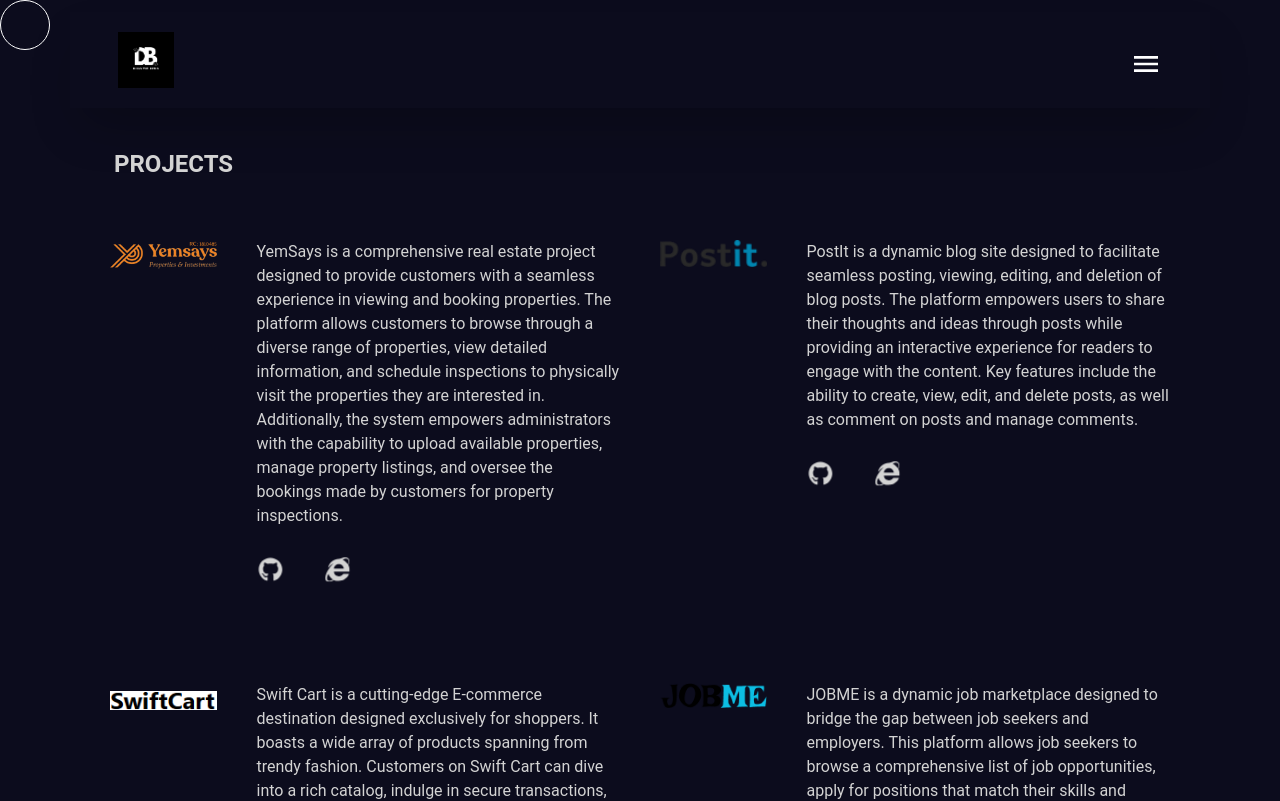
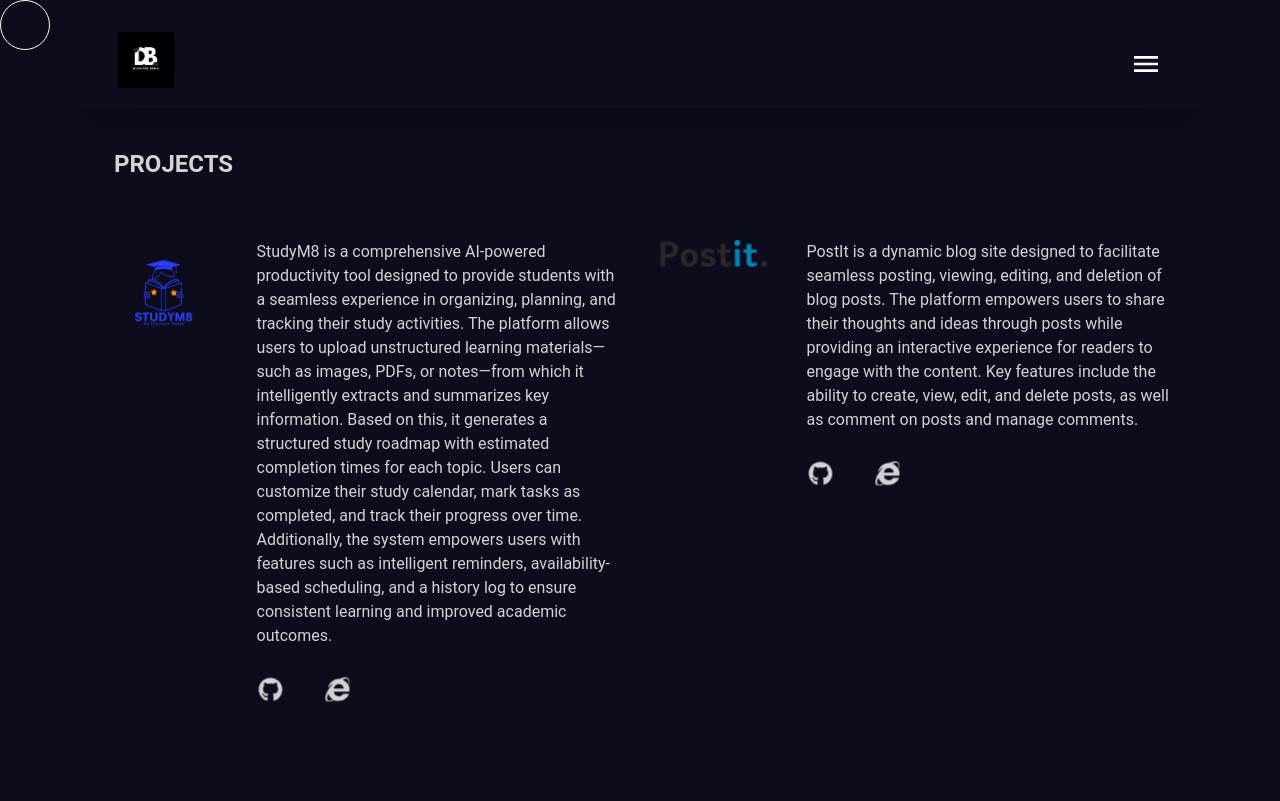
Before and after one commit to Benjamin-chidera/I_AM_BENJAMIN, a React (Vite) app: page /projects in a window 1280 px wide. Shown: the top 801 px of the page. Built offline with nearby package versions, Linux system fonts and the light colour scheme.

Commit message:
feat: added a new project - STUDYM8

```diff
--- a/src/pages/projects/Projects.jsx
+++ b/src/pages/projects/Projects.jsx
@@ -1,6 +1,6 @@
 /* eslint-disable react/no-unknown-property */
-import React from "react";
-import yem from "../../assets/yem.png";
+
+import studym8 from "../../assets/studym8.png";
 import Pos from "../../assets/Pos.png";
 import JOBME from "../../assets/JOBME.png";
 import swiftCart from "../../assets/swiftCart.png";
@@ -28,7 +28,7 @@ export const Projects = () => {
 
       <section className=" flex flex-col gap-20 mt-10 mx-5">
         <section className=" lg:flex justify-center gap-10">
-          {/* YEMSAYS */}
+          {/* STUDM8 */}
           <motion.section
             className="md:flex justify-center gap-10 mt-5"
             initial={{
@@ -42,25 +42,28 @@ export const Projects = () => {
             }}
           >
             <div>
-              <img src={yem} alt="" className=" w-[150px] mb-5 md:mb-0" />
+              <img src={studym8} alt="" className=" w-[150px] mb-5 md:mb-0" />
             </div>
 
             <div>
               <p className="max-w-lg">
-                YemSays is a comprehensive real estate project designed to
-                provide customers with a seamless experience in viewing and
-                booking properties. The platform allows customers to browse
-                through a diverse range of properties, view detailed
-                information, and schedule inspections to physically visit the
-                properties they are interested in. Additionally, the system
-                empowers administrators with the capability to upload available
-                properties, manage property listings, and oversee the bookings
-                made by customers for property inspections.
+                StudyM8 is a comprehensive AI-powered productivity tool designed
+                to provide students with a seamless experience in organizing,
+                planning, and tracking their study activities. The platform
+                allows users to upload unstructured learning materials—such as
+                images, PDFs, or notes—from which it intelligently extracts and
+                summarizes key information. Based on this, it generates a
+                structured study roadmap with estimated completion times for
+                each topic. Users can customize their study calendar, mark tasks
+                as completed, and track their progress over time. Additionally,
+                the system empowers users with features such as intelligent
+                reminders, availability-based scheduling, and a history log to
+                ensure consistent learning and improved academic outcomes.
               </p>
 
               <div className="flex items-center gap-10 mt-7">
                 <motion.a
-                  href=" https://github.com/Benjamin-chidera/yemSays-RealEstate"
+                  href="https://github.com/Benjamin-chidera/automated-study-planner"
                   target="_blank"
                   initial={{
                     scale: 0.9,
@@ -78,7 +81,7 @@ export const Projects = () => {
                   <FaGithub size={27} />
                 </motion.a>
                 <motion.a
-                  href="https://yem-says-fawn.vercel.app/"
+                  href="https://studym8.vercel.app/"
                   target="_blank"
                   initial={{
                     scale: 0.9,
```
Also changed, not shown: src/assets/studym8.png (added).
